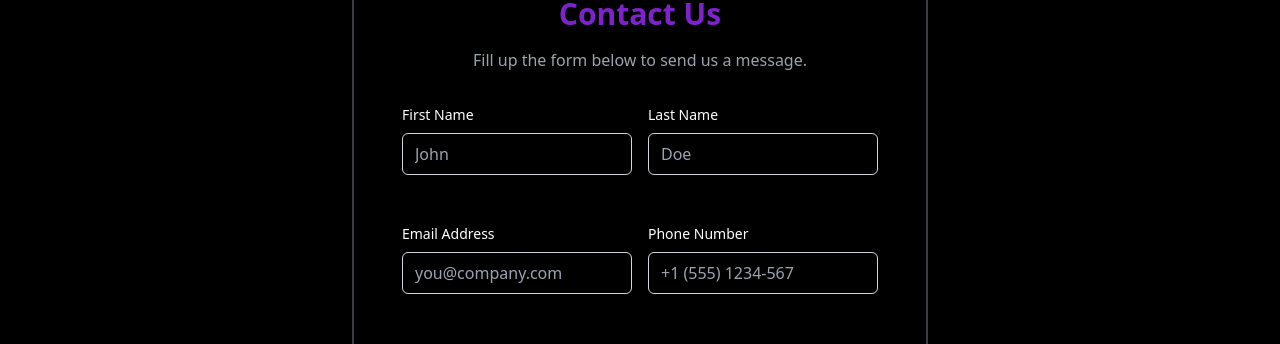
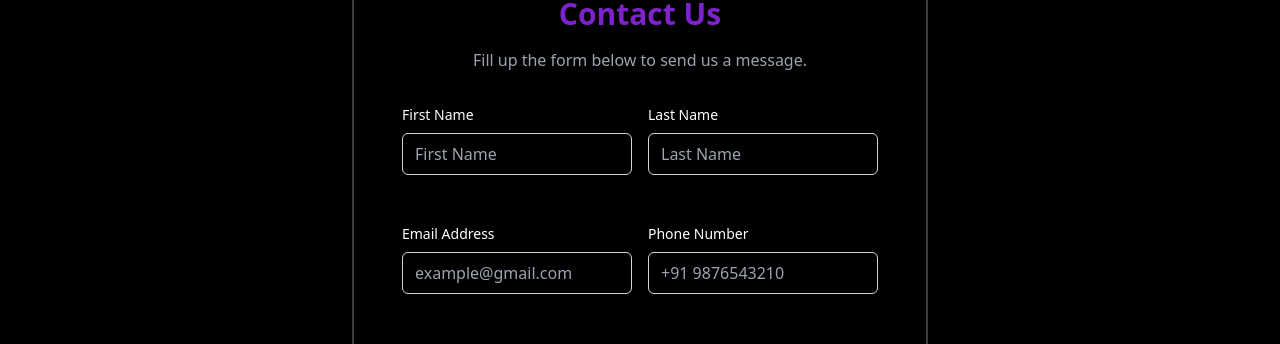
Before and after one commit to iamAnuragmehta/Hack-nocturne, a React (Vite) app: page / in a window 1280 px wide. Shown: the part 5380-5724 px from the top of the page. Built offline with nearby package versions, Linux system fonts and the light colour scheme.

Commit message:
form update

```diff
--- a/src/components/ContactForm.jsx
+++ b/src/components/ContactForm.jsx
@@ -87,7 +87,7 @@ const ContactForm = () => {
                   type="text"
                   id="first_name"
                   name="first_name"
-                  placeholder="John"
+                  placeholder="First Name"
                   value={formData.first_name}
                   onChange={handleChange}
                   required
@@ -99,7 +99,7 @@ const ContactForm = () => {
                   type="text"
                   id="last_name"
                   name="last_name"
-                  placeholder="Doe"
+                  placeholder="Last Name"
                   value={formData.last_name}
                   onChange={handleChange}
                   required
@@ -114,7 +114,7 @@ const ContactForm = () => {
                   type="email"
                   id="email"
                   name="email"
-                  placeholder="you@company.com"
+                  placeholder="example@gmail.com"
                   value={formData.email}
                   onChange={handleChange}
                   required
@@ -126,7 +126,7 @@ const ContactForm = () => {
                   type="tel"
                   id="phone"
                   name="phone"
-                  placeholder="+1 (555) 1234-567"
+                  placeholder="+91 9876543210"
                   value={formData.phone}
                   onChange={handleChange}
                   required
```
